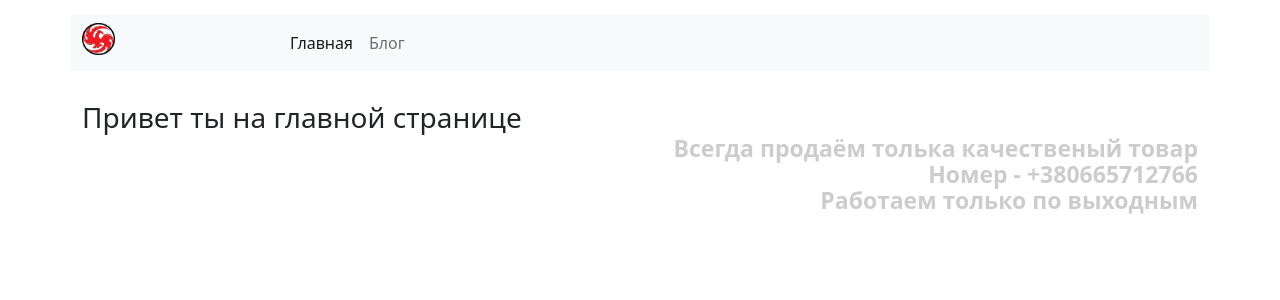
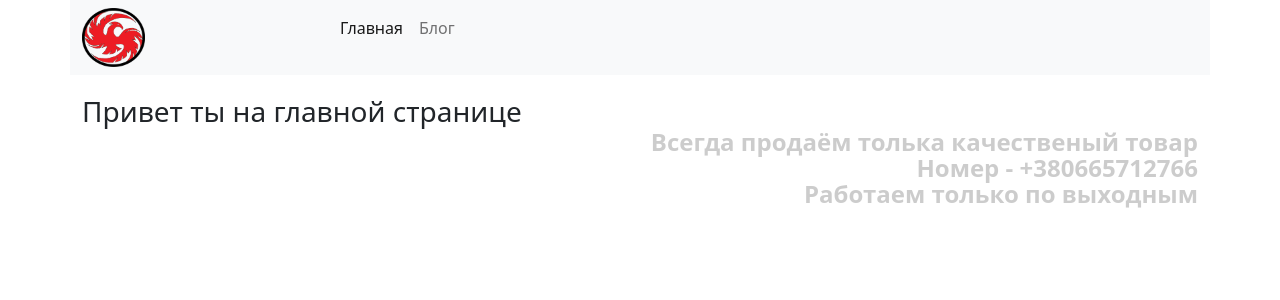
Before and after one commit to Rhineland905/Anime_magasin, a Django app: page / in a window 1280 px wide. Shown: the top 300 px of the page. Run offline with Django 4.2, Linux system fonts and the light colour scheme; parts of the project's set-up code (start-up, migrations or seed data) failed here and were passed over.

Commit message:
logo_css_2

```diff
--- a/static/css/style.css
+++ b/static/css/style.css
@@ -1,20 +1,16 @@
 #logo{
-    max-width: 200px;
+    max-width: 250px;
     width: 100%;
 }
 .header-text{
     color: rgba(0,0,0,0.2);
-    font-size: 23px;
+    font-size: 24px;
     text-align: right;
     font-weight: bold;
     height: 10px;
     line-height: 10px;
 }
 .main-menu{
-    margin-top: 15px;
-    margin-bottom: 30px;
+    margin-top: 0px;
+    margin-bottom: 20px;
 }
-
-body{
-
-}
--- a/templates/base.html
+++ b/templates/base.html
@@ -22,12 +22,11 @@
                 <div class="collapse navbar-collapse" id="navbarNav">
                     <ul class="navbar-nav">
                         <li class="nav-item">
-                            <div class="col-2">
+                            <div class="col-3">
                                 <img src="{% static 'img/Logo.png' %}" alt="" id="logo">
                             </div>
                         </li>
                         <li class="nav-item">
-
                             <a class="nav-link active" href="/">Главная</a>
                         </li>
                         <li class="nav-item">
```
